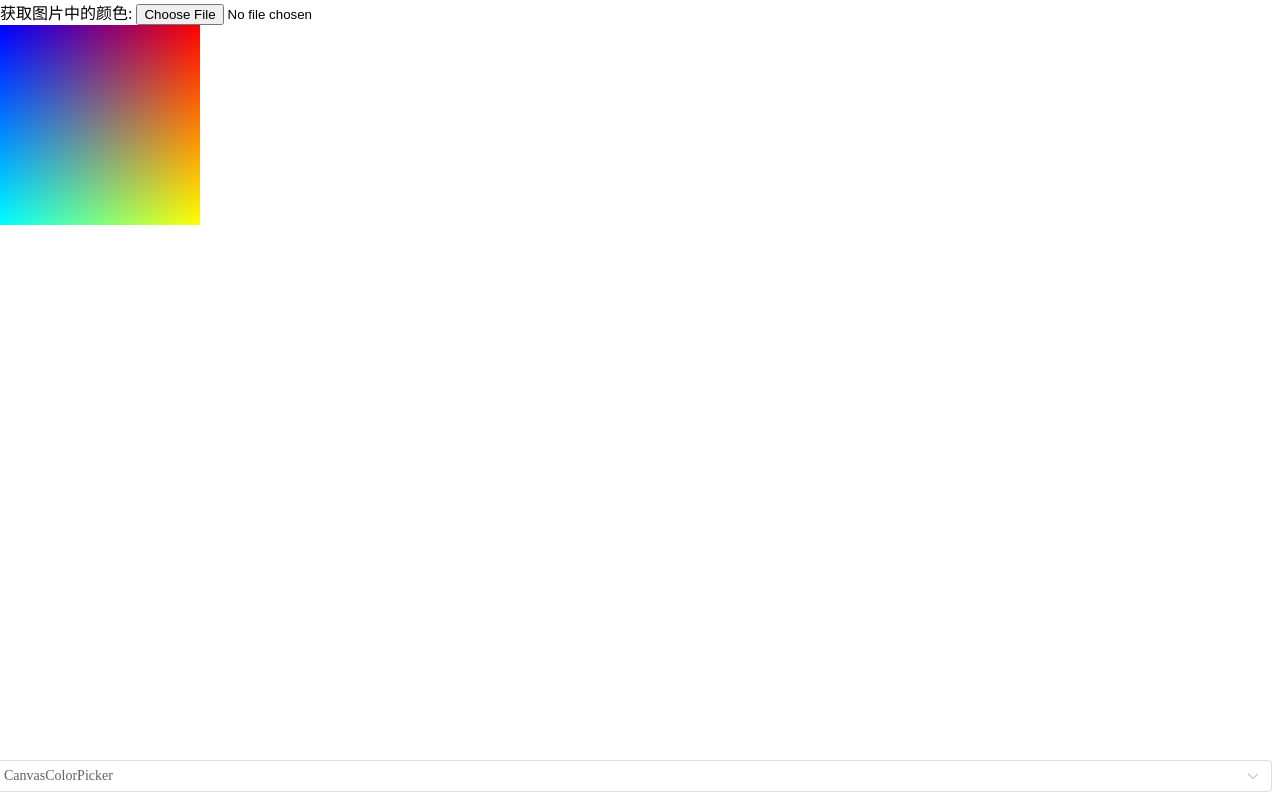
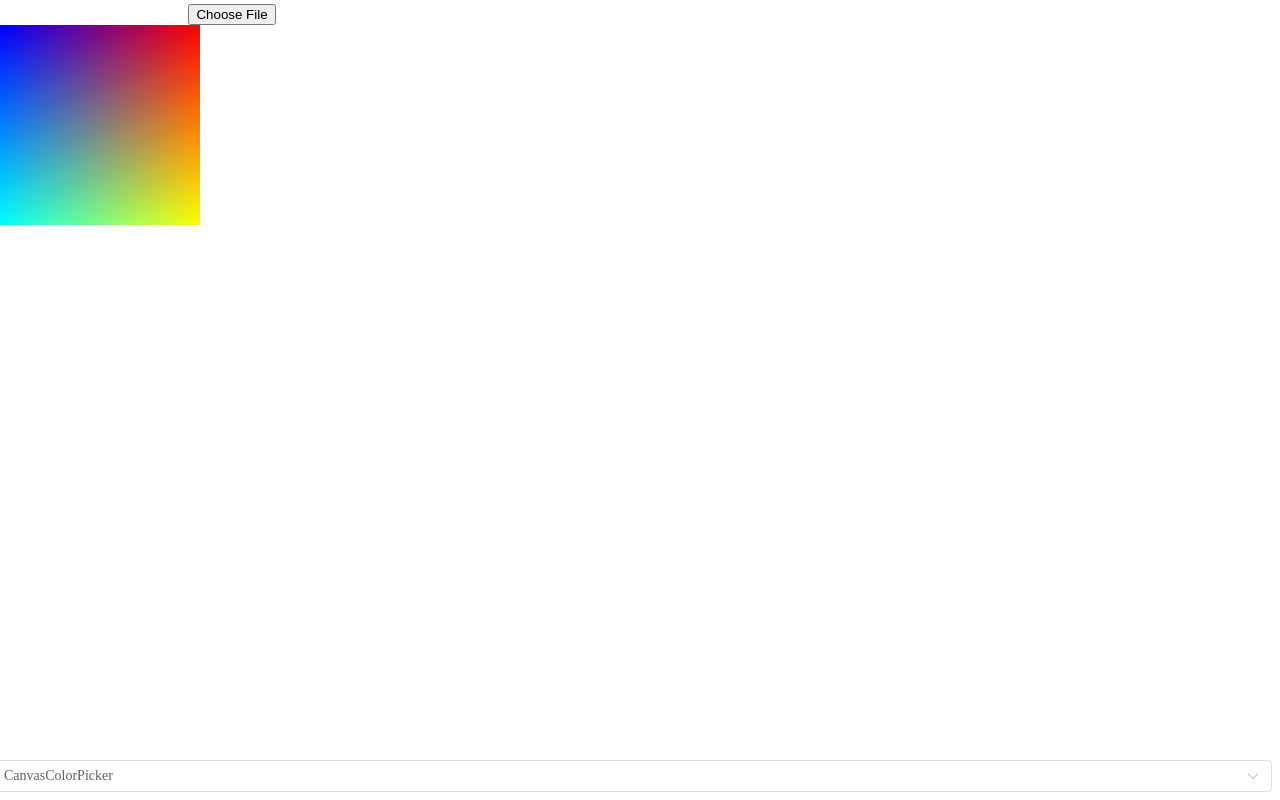
Before and after one commit to ckvv/vue-project, a Vue app: page /#/CanvasColorPicker in a window 1280 px wide. Built offline with nearby package versions, Linux system fonts and the light colour scheme.

Commit message:
Update CanvasColorPicker.vue

```diff
--- a/src/views/CanvasColorPicker.vue
+++ b/src/views/CanvasColorPicker.vue
@@ -2,7 +2,7 @@
 import { computed, onMounted, shallowRef } from 'vue';
 
 const canvasRef = shallowRef<HTMLCanvasElement>();
-const color = shallowRef('');
+const color = shallowRef(new Uint8ClampedArray([0, 0, 0, 0]));
 
 const ctx = computed(() => {
   return canvasRef?.value && canvasRef.value.getContext('2d', {
@@ -98,17 +98,16 @@ const handlerChange = async (e: Event) => {
 const handlerMouseover = (event: MouseEvent) => {
   if (ctx.value && canvasRef.value) {
     const { top, left } = canvasRef.value.getBoundingClientRect();
-    const data = ctx.value.getImageData(event.x - left, event.y - top, 1, 1).data;
     // https://developer.mozilla.org/en-US/docs/Web/API/ImageData/data
-    color.value = `rgba(${data[0]} ${data[1]} ${data[2]} /${data[3]})`;
+    color.value = ctx.value.getImageData(event.x - left, event.y - top, 1, 1).data;
   }
 };
 </script>
 
 <template>
   <div>
-    <div :style="{ color }">
-      获取图片中的颜色: {{ color }}
+    <div :style="{ color: `rgba(${color[0]} ${color[1]} ${color[2]} /${color[3]})` }">
+      获取图片中的颜色: {{ color }},
       <input id="file" type="file" accept="image/*" @change="handlerChange">
     </div>
     <canvas id="offscreen" ref="canvasRef" @mousemove="handlerMouseover" />
```
